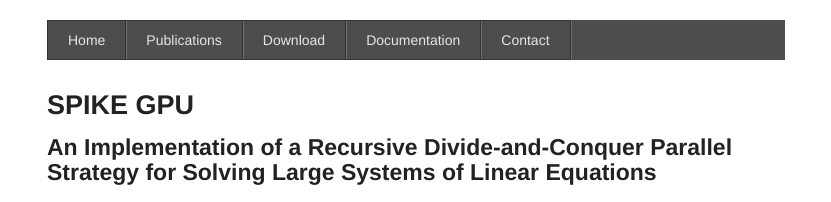
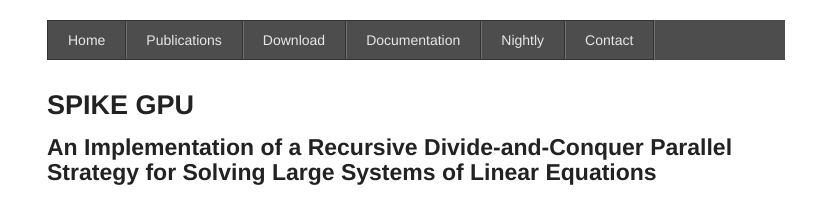
Before and after one commit to spikegpu/spikegpu.github.io, a Jekyll site: the page built from index.md, in a window 1280 px wide. Shown: the top 202 px of the page, without its empty margins (224-1055 px from the left). Built offline with Jekyll 4.4.1, drawn with Linux system fonts in a browser that asks for light colours; Markdown is read by kramdown in place of the engine named in the settings.

Commit message:
Change the configuration

```diff
--- a/_config.yml
+++ b/_config.yml
@@ -16,5 +16,8 @@ navigation:
     title: Documentation
     url: /docs/
   -
+    title: Nightly
+    url: /nightly_build/
+  -
     title: Contact
     url: /contact/
```
